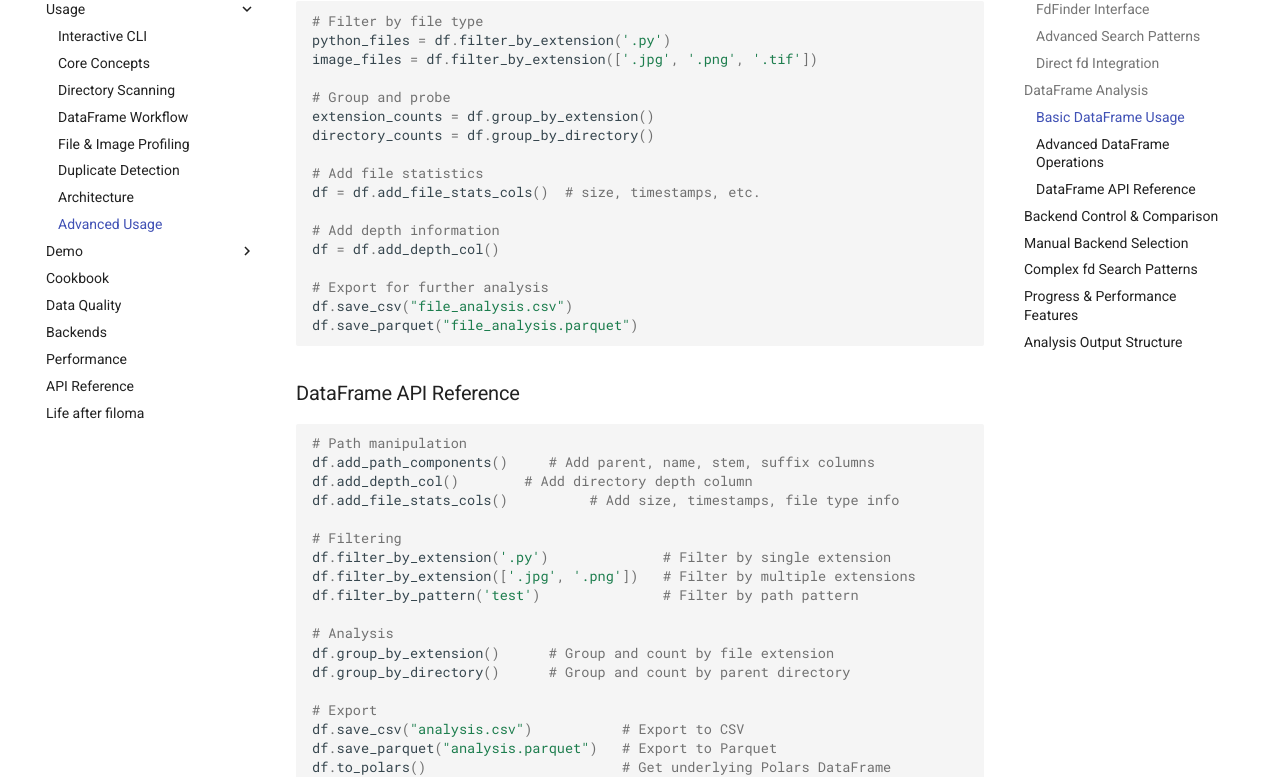
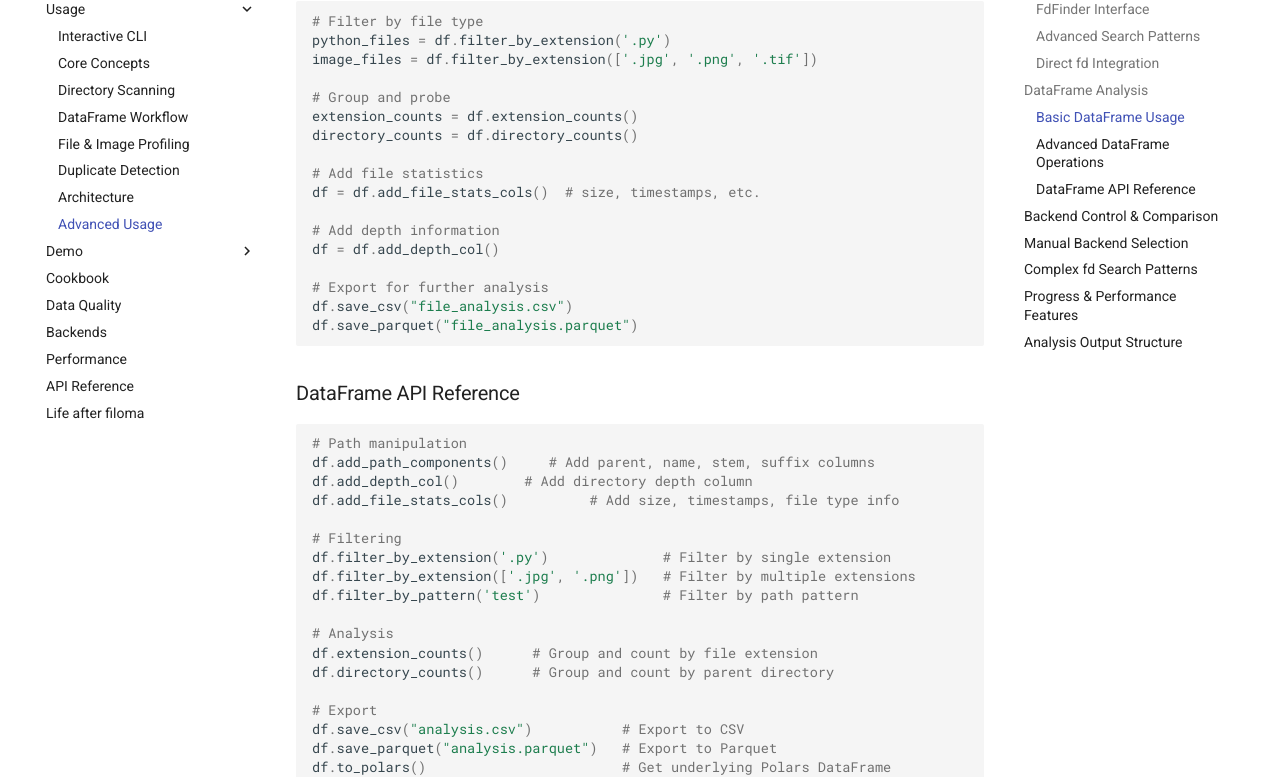
Before and after one commit to kalfasyan/filoma, an MkDocs documentation site: the page built from docs/advanced-usage.md, in a window 1280 px wide and 1400 px high, scrolled down 3562 px. Shown: the part 153-930 px from the top of the window. Built offline with MkDocs 1.6.1 and Material for MkDocs 9.7.7, drawn with Linux system fonts in a browser that asks for light colours.

Commit message:
docs: update README and advanced usage documentation to include new specialized DataFrame operations, rename grouping methods to extension_counts and directory_counts for clarity

```diff
--- a/docs/advanced-usage.md
+++ b/docs/advanced-usage.md
@@ -161,8 +161,8 @@ python_files = df.filter_by_extension('.py')
 image_files = df.filter_by_extension(['.jpg', '.png', '.tif'])
 
 # Group and probe
-extension_counts = df.group_by_extension()
-directory_counts = df.group_by_directory()
+extension_counts = df.extension_counts()
+directory_counts = df.directory_counts()
 
 # Add file statistics
 df = df.add_file_stats_cols()  # size, timestamps, etc.
@@ -189,8 +189,8 @@ df.filter_by_extension(['.jpg', '.png'])   # Filter by multiple extensions
 df.filter_by_pattern('test')               # Filter by path pattern
 
 # Analysis
-df.group_by_extension()      # Group and count by file extension
-df.group_by_directory()      # Group and count by parent directory
+df.extension_counts()      # Group and count by file extension
+df.directory_counts()      # Group and count by parent directory
 
 # Export
 df.save_csv("analysis.csv")           # Export to CSV
```
Also changed, not shown: README.md (+57 -0 lines), docs/dataframe.md (+2 -2 lines), 5 other files.
